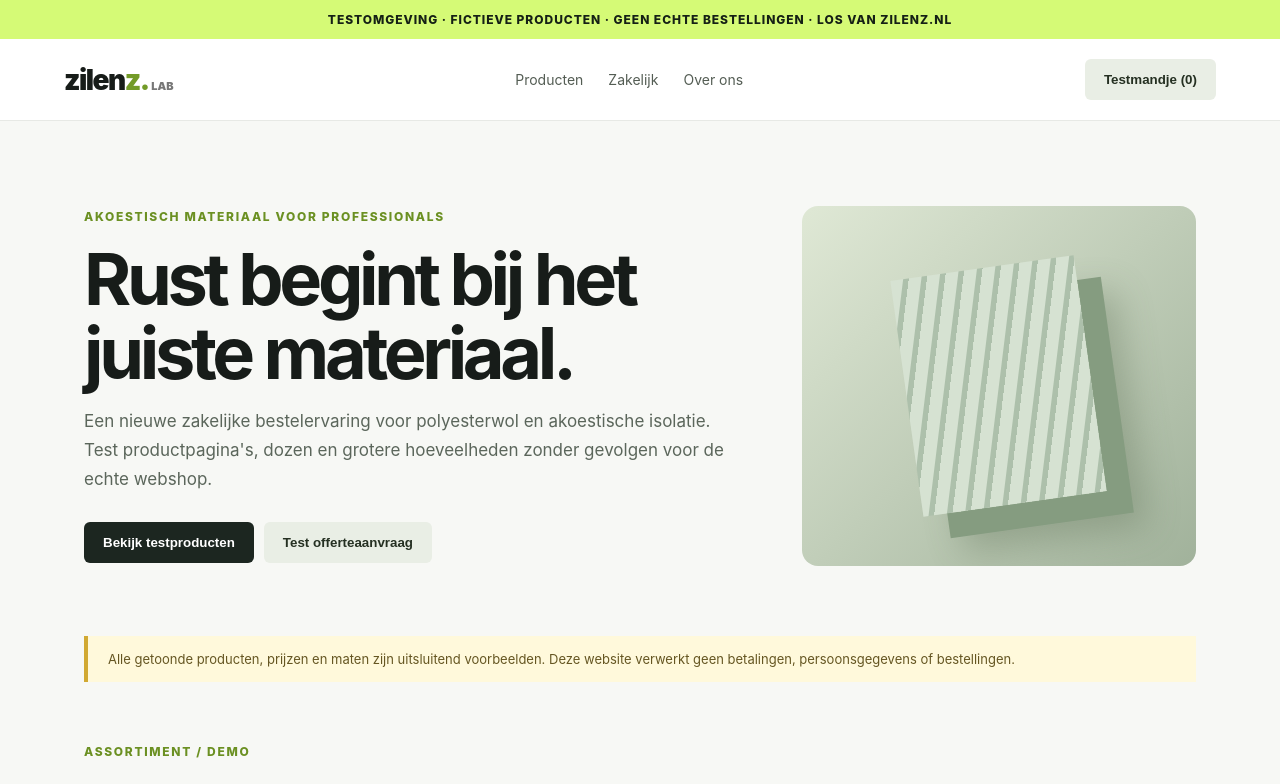
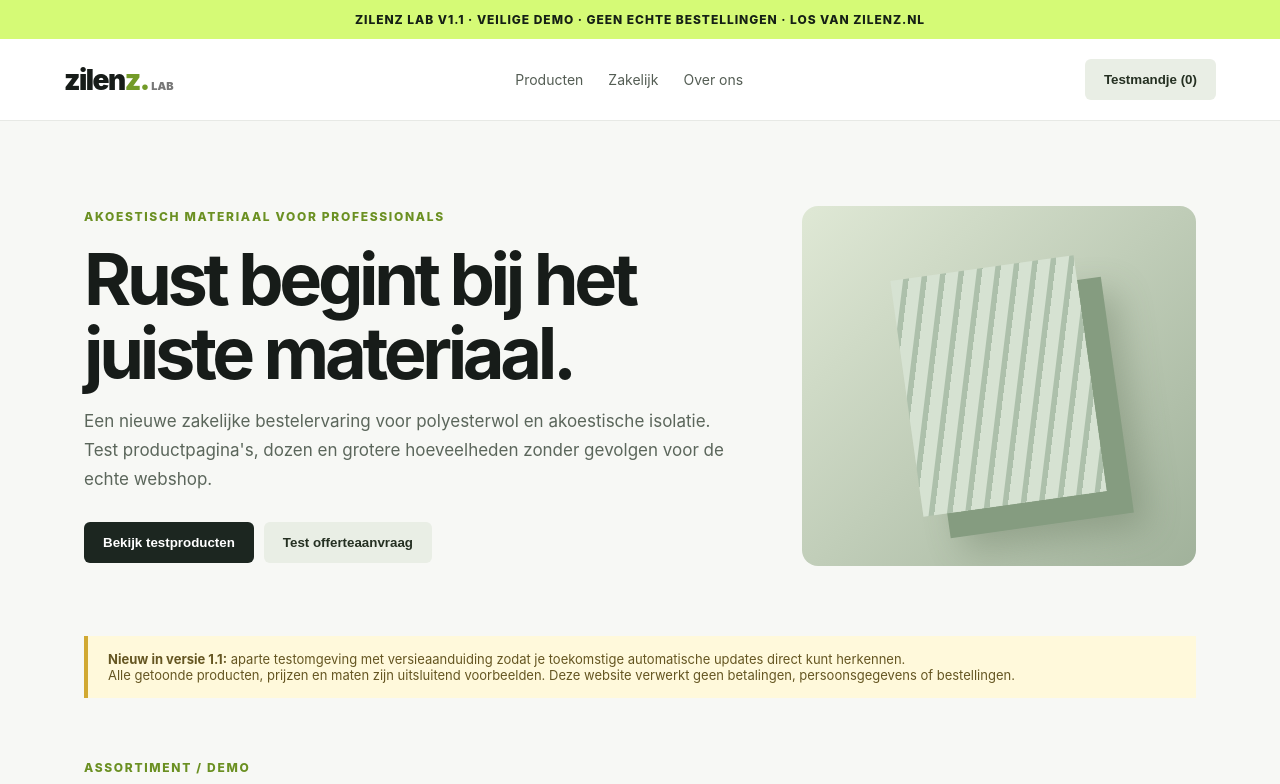
Before and after one commit to YanniekETP/zilenz-lab, a plain HTML site: page index.html in a window 1280 px wide. Shown: the top 784 px of the page. Drawn offline with Linux system fonts and the light colour scheme.

Commit message:
Show visible v1.1 version badge and demo safety notice

```diff
--- a/index.html
+++ b/index.html
@@ -22,10 +22,10 @@
 footer{padding:35px 0;color:#778077;font-size:12px}.cart{position:fixed;right:20px;bottom:20px;background:white;padding:23px;border:1px solid #d9dfd5;border-radius:10px;box-shadow:0 15px 50px #0003;display:none;max-width:320px;z-index:5}
 @media(max-width:760px){nav{display:none}.hero{grid-template-columns:1fr;padding:45px 0}.art{height:240px}.grid{grid-template-columns:1fr}.business{display:block}.business button{margin-top:12px}}
 </style></head><body>
-<div class="banner">TESTOMGEVING · FICTIEVE PRODUCTEN · GEEN ECHTE BESTELLINGEN · LOS VAN ZILENZ.NL</div>
+<div class="banner">ZILENZ LAB V1.1 · VEILIGE DEMO · GEEN ECHTE BESTELLINGEN · LOS VAN ZILENZ.NL</div>
 <header><div class="logo">zilen<em>z.</em> <small>LAB</small></div><nav><span>Producten</span><span>Zakelijk</span><span>Over ons</span></nav><button class="secondary" id="openCart">Testmandje (<span id="count">0</span>)</button></header>
 <main class="container"><div class="hero"><div><div class="kicker">Akoestisch materiaal voor professionals</div><h1>Rust begint bij het juiste materiaal.</h1><p>Een nieuwe zakelijke bestelervaring voor polyesterwol en akoestische isolatie. Test productpagina's, dozen en grotere hoeveelheden zonder gevolgen voor de echte webshop.</p><div class="actions"><button onclick="document.getElementById('products').scrollIntoView({behavior:'smooth'})">Bekijk testproducten</button><button class="secondary" onclick="alert('Demo: er wordt geen aanvraag verzonden.')">Test offerteaanvraag</button></div></div><div class="art"><div class="slab"></div></div></div>
-<div class="note">Alle getoonde producten, prijzen en maten zijn uitsluitend voorbeelden. Deze website verwerkt geen betalingen, persoonsgegevens of bestellingen.</div>
+<div class="note"><strong>Nieuw in versie 1.1:</strong> aparte testomgeving met versieaanduiding zodat je toekomstige automatische updates direct kunt herkennen.<br>Alle getoonde producten, prijzen en maten zijn uitsluitend voorbeelden. Deze website verwerkt geen betalingen, persoonsgegevens of bestellingen.</div>
 <section id="products" class="products"><div class="kicker">Assortiment / demo</div><h2>Materialen voor ieder project</h2><div class="grid" id="grid"></div></section>
 <div class="business"><div><div class="kicker" style="color:#d5fa76">Zakelijk bestellen</div><h2>Grotere aantallen of palletafname?</h2><p>Probeer de toekomstige route voor offertes, staffelprijzen en herhaalbestellingen.</p></div><button onclick="alert('Demofunctie: er wordt geen offerte verstuurd.')">Test offerteknop</button></div>
 <footer>Zilenz Lab · afzonderlijke demonstratie · geen verbinding met de live webshop</footer>
```
